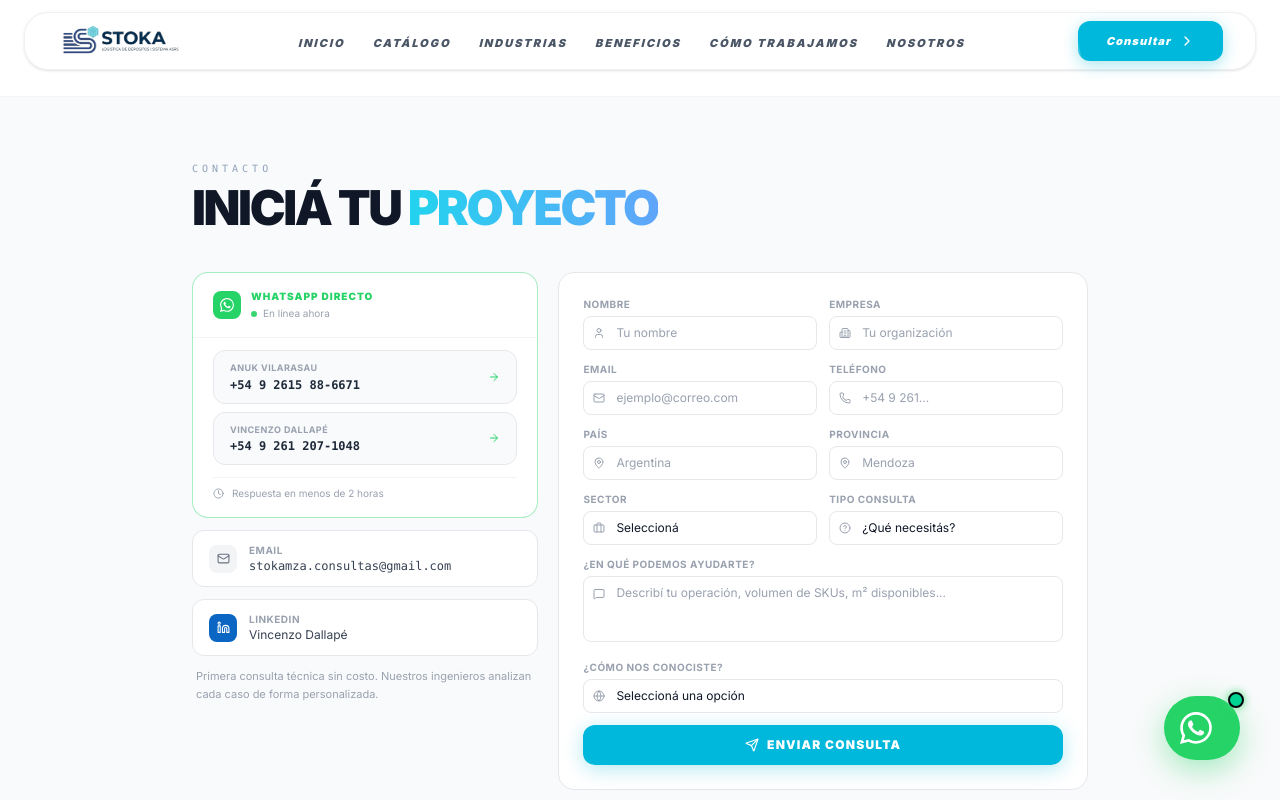
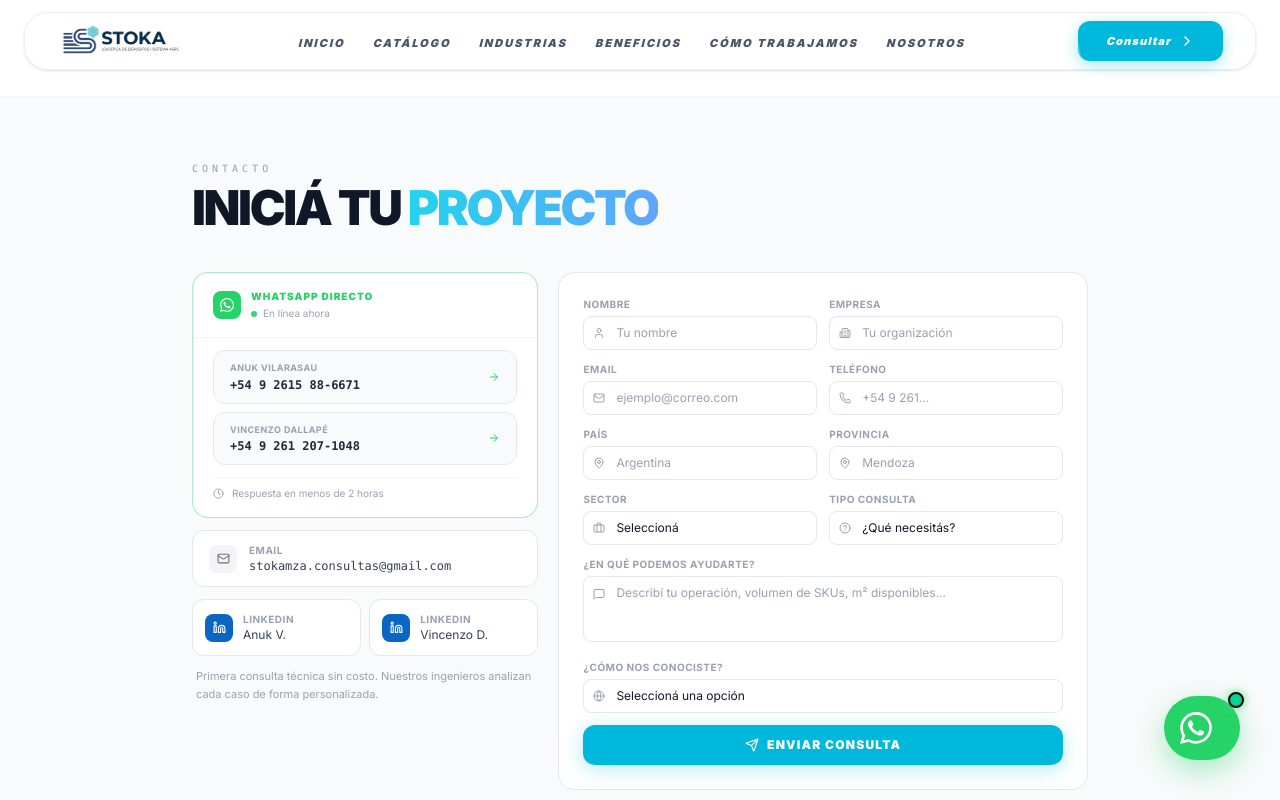
Before and after one commit to vichen12/optexa1, a React (Vite) app: page /contacto in a window 1280 px wide. Shown: the top 800 px of the page. Built offline with nearby package versions, Linux system fonts and the light colour scheme.

Commit message:
falta seo

```diff
--- a/src/components/contact.jsx
+++ b/src/components/contact.jsx
@@ -132,17 +132,30 @@ export const Contact = () => {
             </a>
 
             {/* LinkedIn */}
-            <a href="https://www.linkedin.com/in/vincenzo-dallape/" target="_blank" rel="noopener noreferrer"
-              className="flex items-center gap-3 px-4 py-3 bg-white border border-gray-200 rounded-xl hover:border-[#0A66C2]/40 transition-colors group"
+            <div className="flex gap-2">
+              <a href="https://www.linkedin.com/in/anuk-vilarasau-9b138237b/" target="_blank" rel="noopener noreferrer"
+                className="flex-1 flex items-center gap-2.5 px-3 py-3 bg-white border border-gray-200 rounded-xl hover:border-[#0A66C2]/40 transition-colors"
               >
                 <div className="w-7 h-7 rounded-lg bg-[#0A66C2] flex items-center justify-center shrink-0">
                   <Linkedin size={13} className="text-white" />
                 </div>
                 <div>
                   <p className="text-gray-400 text-[10px] uppercase tracking-wider font-bold">LinkedIn</p>
-                <p className="text-gray-700 text-xs">Vincenzo Dallapé</p>
+                  <p className="text-gray-700 text-xs">Anuk V.</p>
                 </div>
               </a>
+              <a href="https://www.linkedin.com/in/vincenzo-dallape/" target="_blank" rel="noopener noreferrer"
+                className="flex-1 flex items-center gap-2.5 px-3 py-3 bg-white border border-gray-200 rounded-xl hover:border-[#0A66C2]/40 transition-colors"
+              >
+                <div className="w-7 h-7 rounded-lg bg-[#0A66C2] flex items-center justify-center shrink-0">
+                  <Linkedin size={13} className="text-white" />
+                </div>
+                <div>
+                  <p className="text-gray-400 text-[10px] uppercase tracking-wider font-bold">LinkedIn</p>
+                  <p className="text-gray-700 text-xs">Vincenzo D.</p>
+                </div>
+              </a>
+            </div>
 
             <p className="text-gray-400 text-[11px] leading-relaxed px-1">
               Primera consulta técnica sin costo. Nuestros ingenieros analizan cada caso de forma personalizada.
```
Lines whose indentation alone changed are shown as unchanged.
